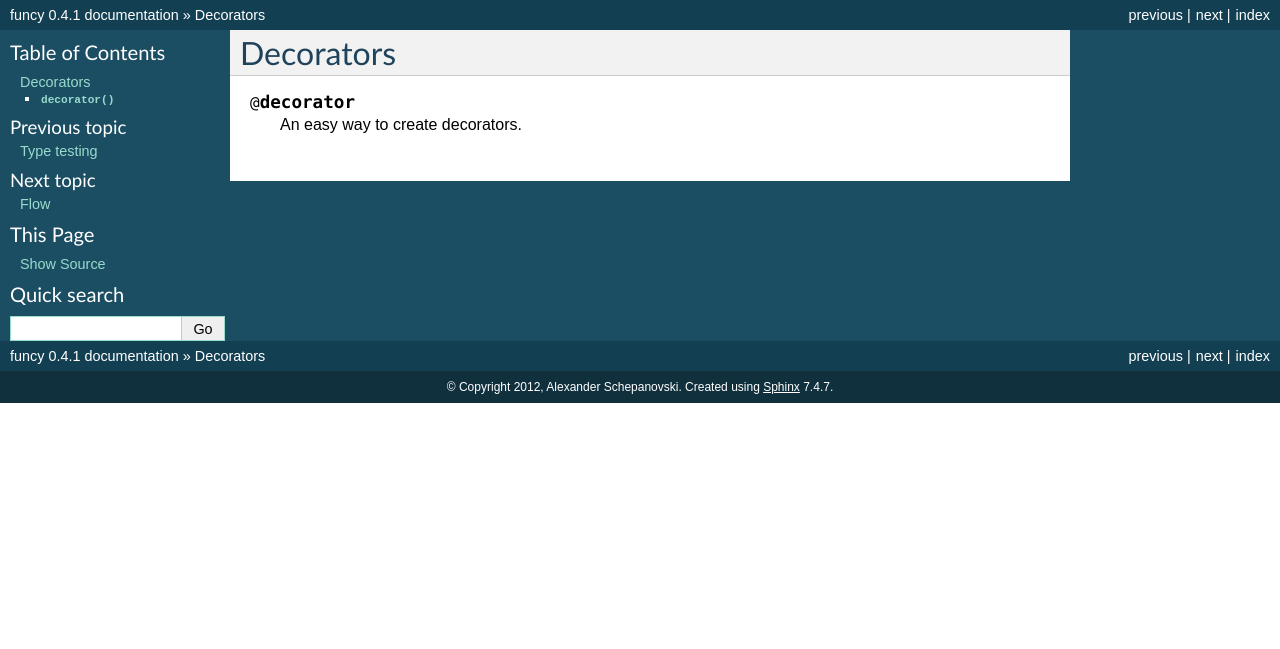
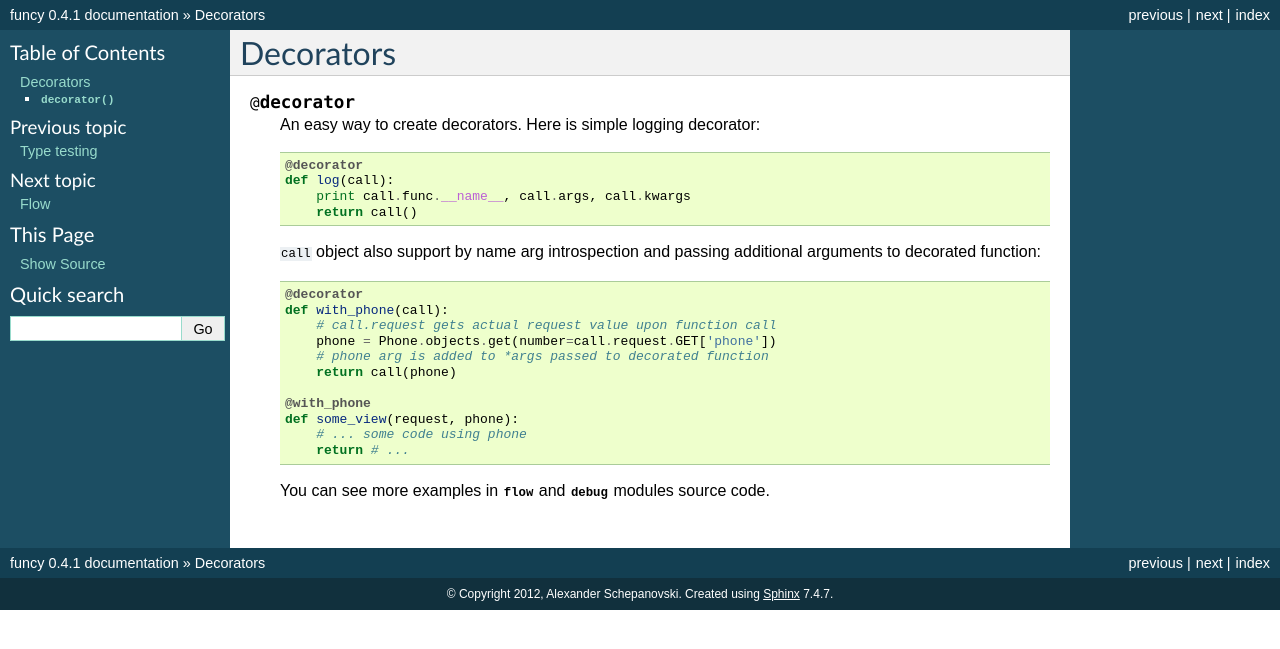
Before and after one commit to Jamaal224/funcy, a Sphinx documentation site: the page built from docs/decorators.rst, in a window 1280 px wide. Shown: the top 649 px of the page. Built offline with Sphinx 7.4.7, drawn with Linux system fonts in a browser that asks for light colours; pages that are not in the unit, such as notebooks, are missing from menus.

Commit message:
Much better docs for @decorator

```diff
--- a/docs/decorators.rst
+++ b/docs/decorators.rst
@@ -3,4 +3,25 @@ Decorators
 
 .. decorator:: decorator
 
-    An easy way to create decorators.
+    An easy way to create decorators. Here is simple logging decorator::
+
+        @decorator
+        def log(call):
+            print call.func.__name__, call.args, call.kwargs
+            return call()
+
+    ``call`` object also support by name arg introspection and passing additional arguments to decorated function::
+
+        @decorator
+        def with_phone(call):
+            # call.request gets actual request value upon function call
+            phone = Phone.objects.get(number=call.request.GET['phone'])
+            # phone arg is added to *args passed to decorated function
+            return call(phone)
+
+        @with_phone
+        def some_view(request, phone):
+            # ... some code using phone
+            return # ...
+
+    You can see more examples in :mod:`flow` and :mod:`debug` modules source code.
```
